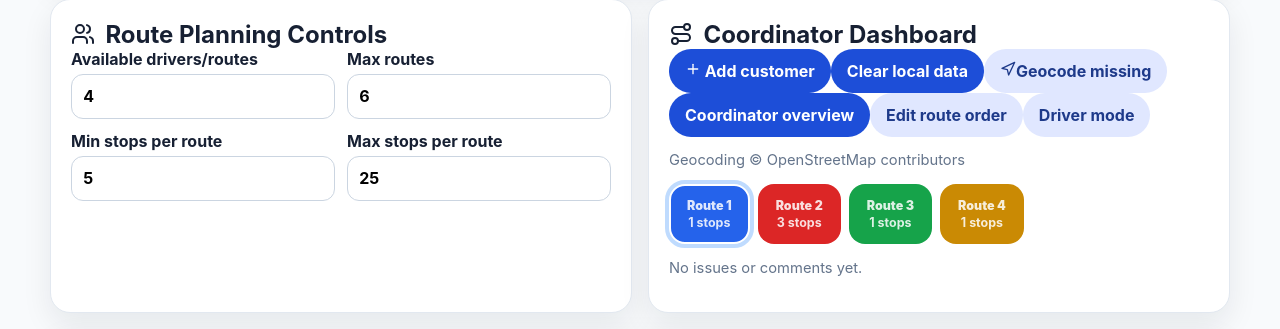
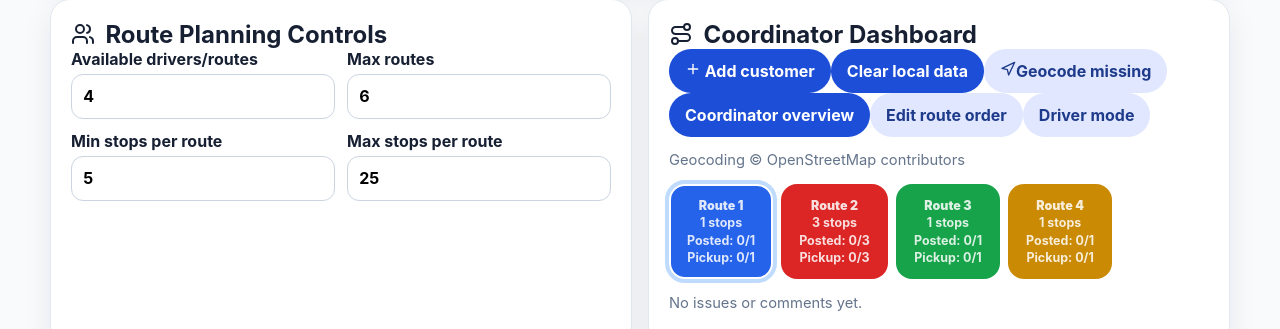
Before and after one commit to erict521-cyber/scout-flag-routes, a React (Vite) app: page / in a window 1280 px wide. Shown: the part 690-1019 px from the top of the page. Built offline with nearby package versions, Linux system fonts and the light colour scheme.

Commit message:
Update App.jsx
Add route progress summaries

```diff
--- a/src/App.jsx
+++ b/src/App.jsx
@@ -585,7 +585,24 @@ function startOrContinueRoute(type = 'posted') {
   }}
 >
   <span className="route-color-label">{route.name}</span>
+
   <span>{route.stops.length} stops</span>
+
+  <span>
+    Posted: {route.stops.filter((stop) => stop.posted).length}/
+    {route.stops.length}
+  </span>
+
+  <span>
+    Pickup: {route.stops.filter((stop) => stop.pickedUp).length}/
+    {route.stops.length}
+  </span>
+
+  {route.stops.filter((stop) => stop.comment).length > 0 && (
+    <span>
+      Issues: {route.stops.filter((stop) => stop.comment).length}
+    </span>
+  )}
 </button>
             ))}
           </div>
```
Lines whose indentation alone changed are shown as unchanged.
